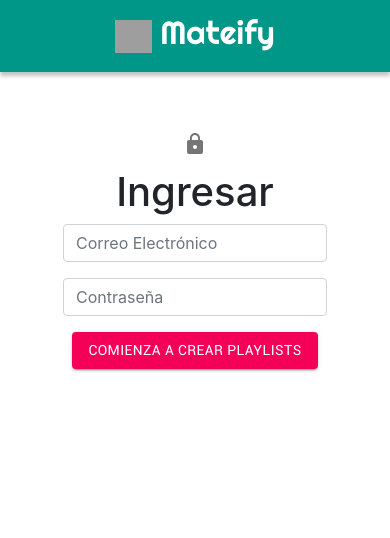
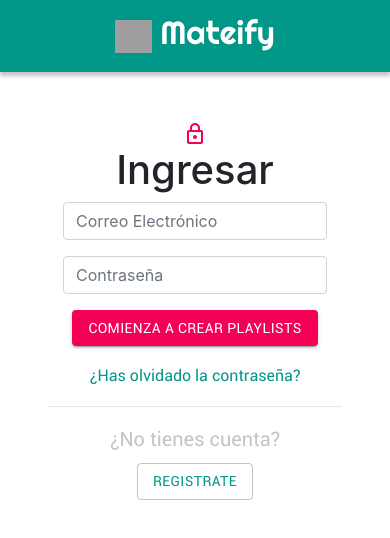
Before and after one commit to iglesiiaskeviin/mateify-reactjs, a React (Create React App) app: page / in a window 390 px wide. Shown: the top 538 px of the page. Built offline with nearby package versions, Linux system fonts and the light colour scheme; grey boxes are pictures that could not be loaded.

Commit message:
Fixed some note responsive styles + finished login page

```diff
--- a/src/assets/styles/styles.css
+++ b/src/assets/styles/styles.css
@@ -49,4 +49,24 @@
     font-weight: normal;
     font-size: 32px;
     line-height: 30px;
+    letter-spacing: 0.15px;
+    color: #333333;
 }
+
+.not-remember-pass-container{
+    font-family: Roboto;
+    font-style: normal;
+    font-weight: 500;
+    font-size: 16px;
+    line-height: 12px;
+    color: #009688;
+}
+
+.not-account{
+    font-family: Roboto;
+    font-style: normal;
+    font-weight: 500;
+    font-size: 20px;
+    line-height: 16px;
+    color: #C4C4C4;
+}
--- a/src/pages/login.js
+++ b/src/pages/login.js
@@ -3,18 +3,15 @@ import {Header} from '../components/header.js';
 import IconButton from '@material-ui/core/IconButton';
 import SvgIcon from '@material-ui/core/SvgIcon';
 import {Button} from '@material-ui/core'
+import LockOutlinedIcon from '@material-ui/icons/LockOutlined';
 
 export const Login = () => {
     return (
         <div className="text-center main-section ">
             <Header CoName="Mateify" CoLogoImg="https://cdn.discordapp.com/attachments/702899679947522121/714933469796499567/LogoSoloBlancoFondoTransparente.png"/>
-            <div className="col-sm-12 col-lg-4 my-auto mx-auto p-5">
+            <div className="col-xs-6 col-lg-5 my-auto mx-auto p-5">
                 <div className="col-12 container-logo">
-                    <IconButton>
-                        <SvgIcon>
-                            <path d="M18 8h-1V6c0-2.76-2.24-5-5-5S7 3.24 7 6v2H6c-1.1 0-2 .9-2 2v10c0 1.1.9 2 2 2h12c1.1 0 2-.9 2-2V10c0-1.1-.9-2-2-2zm-6 9c-1.1 0-2-.9-2-2s.9-2 2-2 2 .9 2 2-.9 2-2 2zm3.1-9H8.9V6c0-1.71 1.39-3.1 3.1-3.1 1.71 0 3.1 1.39 3.1 3.1v2z" />
-                        </SvgIcon>
-                    </IconButton>
+                    <LockOutlinedIcon color="secondary" />
                 </div>
                 <h1 className="logIn-h11">Ingresar</h1>
                 <div className="form-group col-12">
@@ -27,6 +24,24 @@ export const Login = () => {
                 <Button variant="contained" color="secondary" type="submit">
                     Comienza a crear playlists
                 </Button>
+                </div>
+                <div className="col-12 my-4 not-remember-pass-container">
+                    <p>¿Has olvidado la contraseña?</p>
+                </div>
+                <hr/>
+                <div className="col-12 my-4">
+                    <p className="not-account">¿No tienes cuenta?</p>
+                    <Button selected style={{
+                        borderRadius: 4,
+                        color: "#009688",
+                        fontSize: "20",
+                        fontFamily: 'Roboto',
+                        fontWeight: "500",
+                    }}
+                    variant="outlined"
+                    type="submit">
+                    REGISTRATE
+                    </Button>
                 </div>
             </div>
         </div>
```
